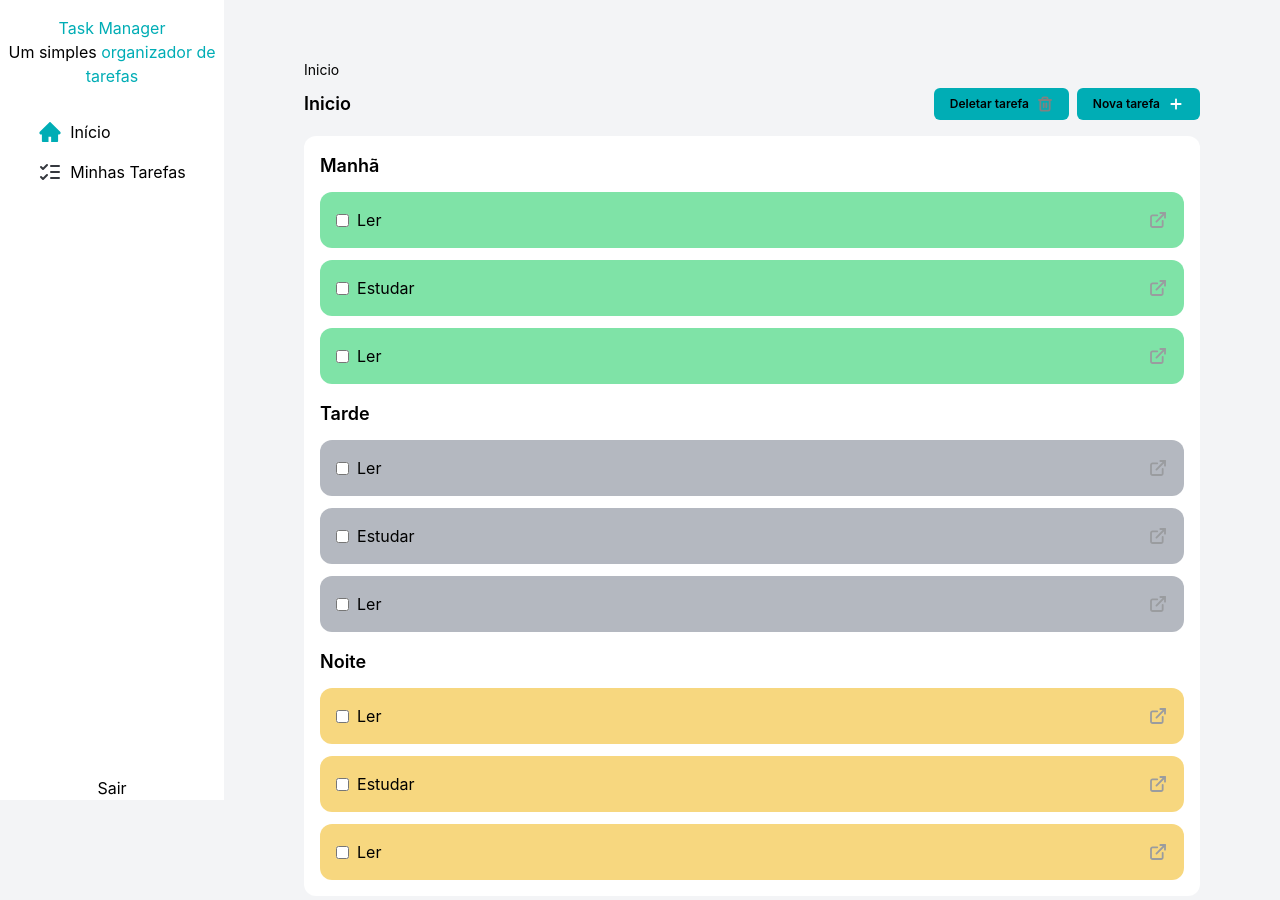
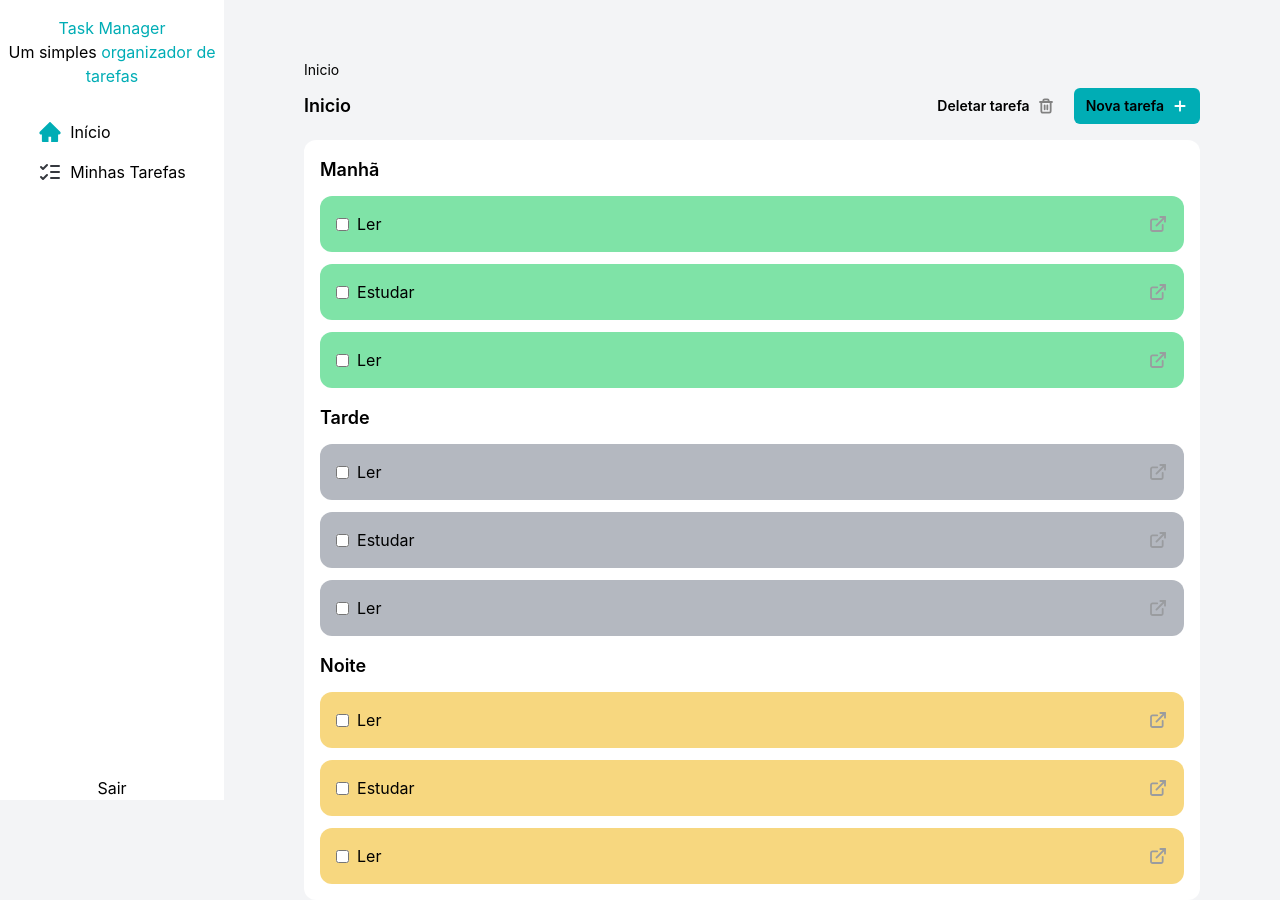
Before and after one commit to LuizChristani/TaskManager, a React (Vite) app in the folder frontend/: page / in a window 1280 px wide. Built offline with nearby package versions, Linux system fonts and the light colour scheme.

Commit message:
feat: pass button props to App

```diff
--- a/frontend/src/App.tsx
+++ b/frontend/src/App.tsx
@@ -19,8 +19,16 @@ export default function App() {
           <div className="flex justify-between items-center font-semibold">
             <span className="text-lg">Inicio</span>
             <div className="flex gap-2">
-              <Button className="flex items-center gap-2 px-4 py-2 rounded-md">Deletar tarefa<Trash/></Button>
-              <Button className="flex items-center gap-2 bg-[#00ADB5] px-4 py-2 rounded-md">Nova tarefa<Add/></Button>
+              <Button
+                color="ghost"
+                size="large">
+                  Deletar tarefa<Trash/>
+              </Button>
+              <Button
+                color="primary"
+                size="large">
+                  Nova tarefa<Add/>
+              </Button>
             </div>
           </div>
         </div>
```
